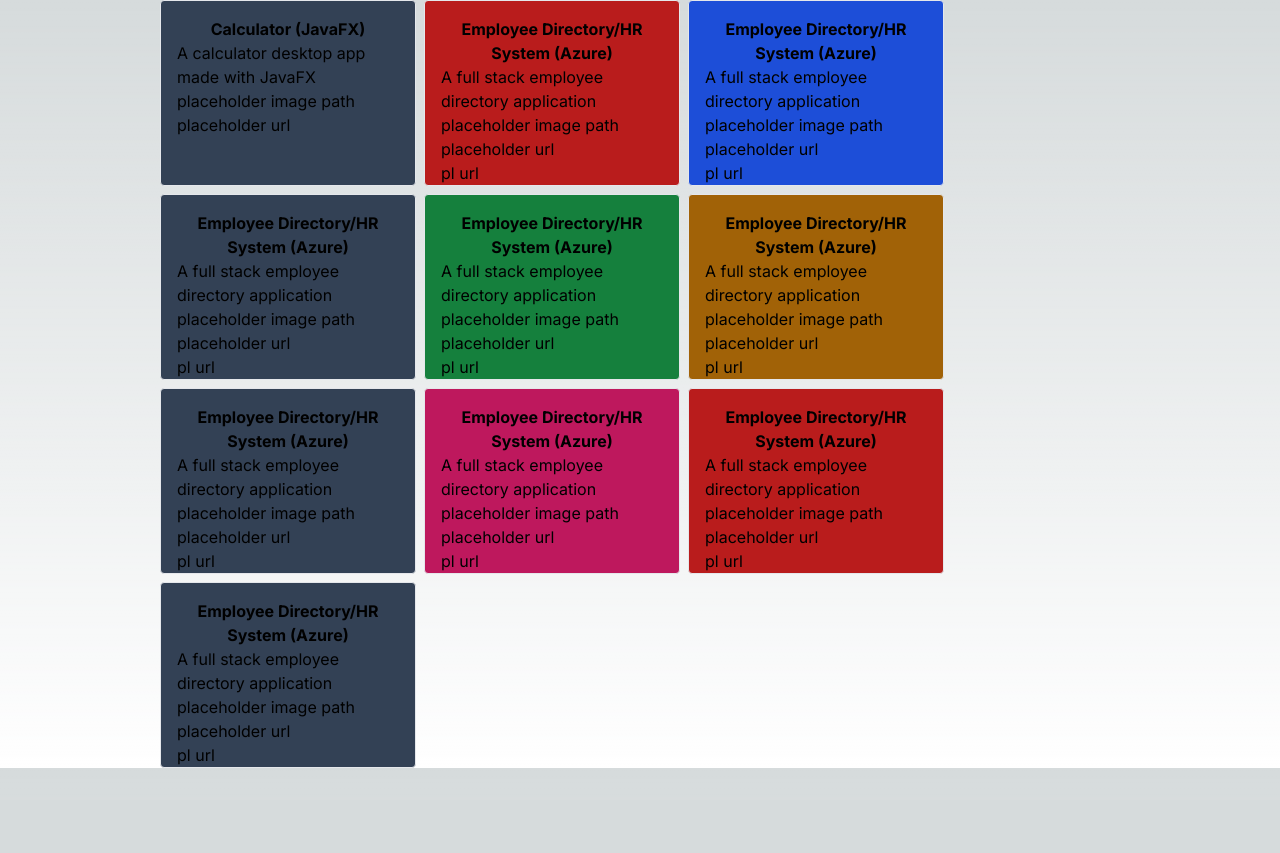
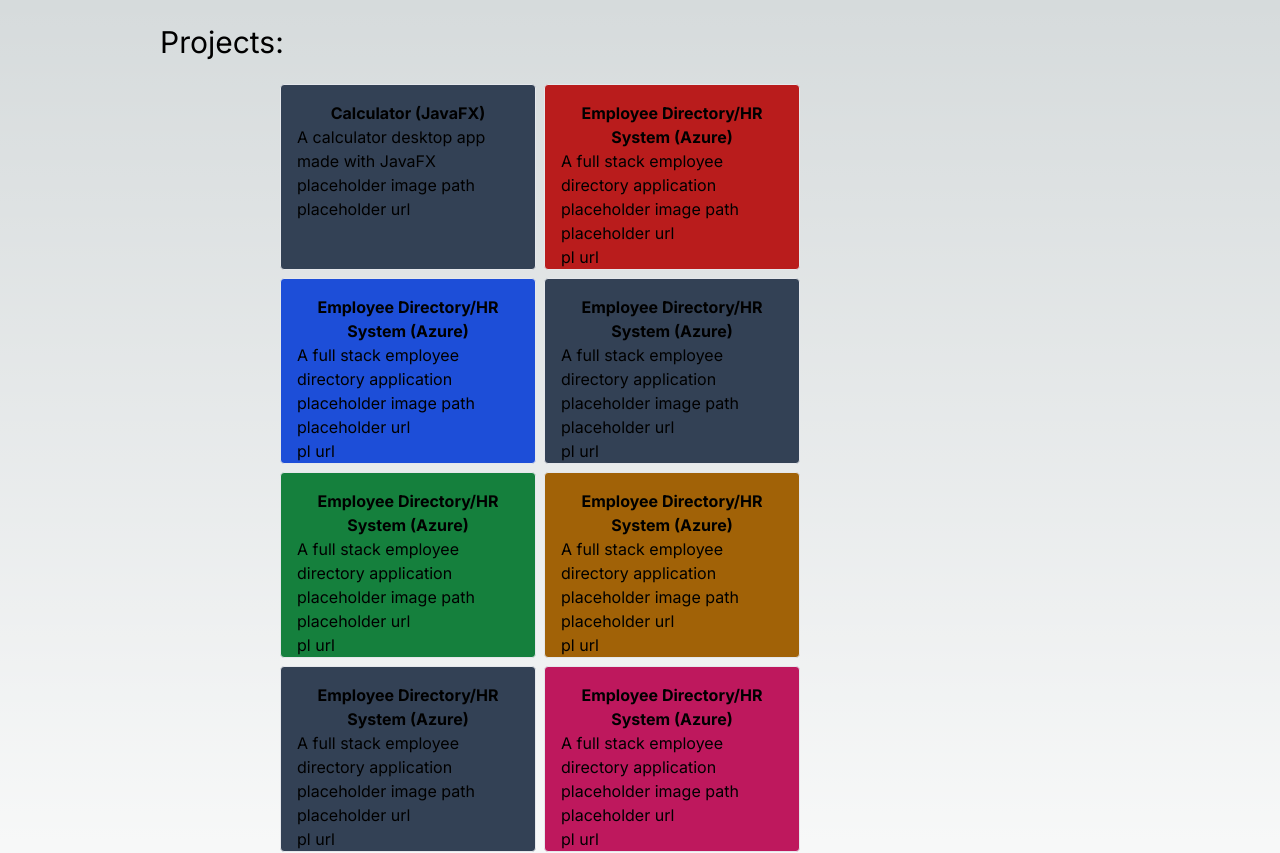
Before and after one commit to JackBadawy/nextjs-portfolio, a Next.js app: page / in a window 1280 px wide. Shown: the top 853 px of the page. Before the commit the page ends 800 px from the top, so only its background shows below. Built offline with nearby package versions, Linux system fonts and the light colour scheme.

Commit message:
project container styling

```diff
--- a/src/app/Containers/DisplayProjects.tsx
+++ b/src/app/Containers/DisplayProjects.tsx
@@ -4,10 +4,15 @@ import { projectList } from "../Data/ProjectList";
 const DisplayProjects = (identifyer: string) => {
   //will have identifyer be passed into component to show specific projects map projects
   return (
-    <div className="flex flex-wrap gap-2 w-3/4">
-      {projectList.map((project, index) => {
-        return <ProjectCard key={index} {...project} index={index} />;
-      })}
+    <div className="flex flex-wrap justify-center w-3/4">
+      <div className="basis-full">
+        <h2 className="text-3xl py-6">Projects:</h2>
+      </div>
+      <div className="flex flex-wrap gap-2 w-3/4">
+        {projectList.map((project, index) => {
+          return <ProjectCard key={index} {...project} index={index} />;
+        })}
+      </div>
     </div>
   );
 };
--- /dev/null
+++ b/src/app/Containers/SkillsDisplay.tsx
@@ -0,0 +1,5 @@
+const SkillsDisplay = () => {
+  return <div>SkillsDisplay</div>;
+};
+
+export default SkillsDisplay;
```
